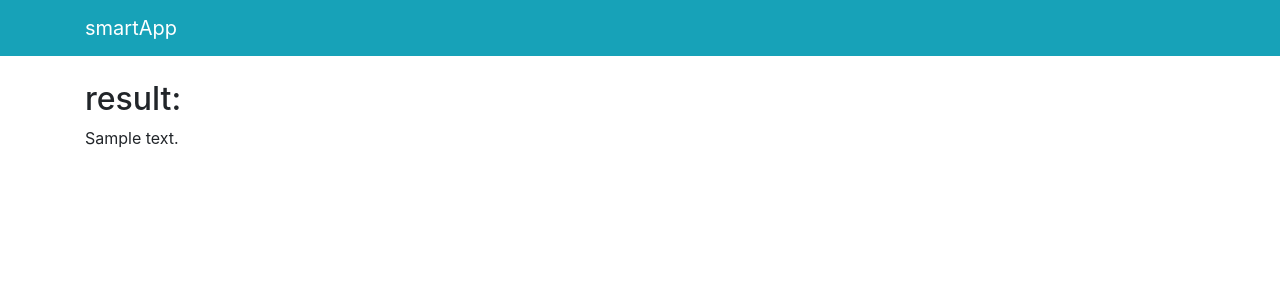
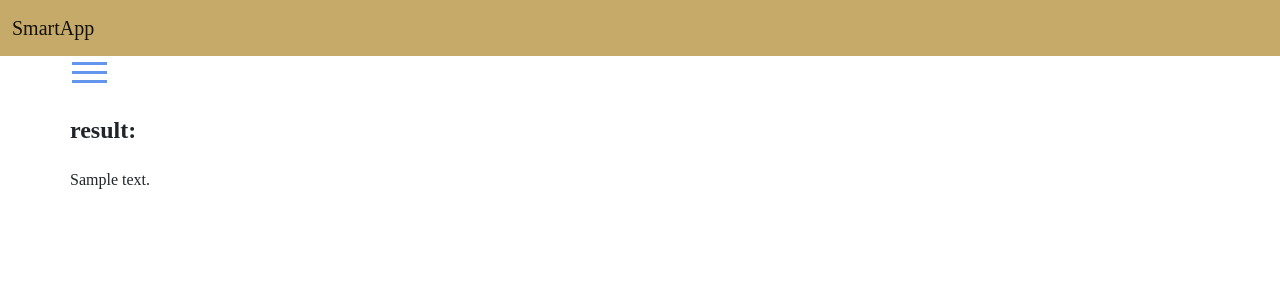
Before and after one commit to kadrisch/SDA-Final-Project, a Django app: template smartapp/index/templates/guide.html in a window 1280 px wide. Shown: the top 300 px of the page. Run offline with Django 4.2, Linux system fonts and the light colour scheme; the template is opened without the code that fills it: most values are stand-ins (such as "Sample title", 1, 10 or a date in 2020); some libraries are stand-ins or nearby versions.

Commit message:
UI changes

```diff
--- a/smartapp/index/templates/base.html
+++ b/smartapp/index/templates/base.html
@@ -1,40 +1,23 @@
-<!DOCTYPE html>
 {% load static %}
-<html>
+<html lang="en">
 <head>
+    <meta charset="utf-8">
+    <meta name="viewport" content="width=device-width, initial-scale=1">
+    <link href="{% static 'styles.css' %}" rel="stylesheet">
     <title>Smart App</title>
-  <meta name="viewport" content="width=device-width, initial-scale=1">
-  <link rel="stylesheet" type="text/css" href="{% static '/styles.css' %}">
-  <link rel="stylesheet" href="https://stackpath.bootstrapcdn.com/bootstrap/4.2.1/css/bootstrap.min.css" integrity="sha384-GJzZqFGwb1QTTN6wy59ffF1BuGJpLSa9DkKMp0DgiMDm4iYMj70gZWKYbI706tWS" crossorigin="anonymous">
-  <script src="https://code.jquery.com/jquery-3.3.1.slim.min.js" integrity="sha384-q8i/X+965DzO0rT7abK41JStQIAqVgRVzpbzo5smXKp4YfRvH+8abtTE1Pi6jizo" crossorigin="anonymous"></script>
-  <script src="https://cdnjs.cloudflare.com/ajax/libs/popper.js/1.14.6/umd/popper.min.js" integrity="sha384-wHAiFfRlMFy6i5SRaxvfOCifBUQy1xHdJ/yoi7FRNXMRBu5WHdZYu1hA6ZOblgut" crossorigin="anonymous"></script>
-  <script src="https://stackpath.bootstrapcdn.com/bootstrap/4.2.1/js/bootstrap.min.js" integrity="sha384-B0UglyR+jN6CkvvICOB2joaf5I4l3gm9GU6Hc1og6Ls7i6U/mkkaduKaBhlAXv9k" crossorigin="anonymous"></script>
 </head>
 <body>
-    <nav class="navbar navbar-expand-lg navbar-dark bg-info">
-      <div class="container fixed">
-        <a class="navbar-brand" href="/">smartApp</a>
-        <button class="navbar-toggler" type="button" data-toggle="collapse" data-target="#navbarNavAltMarkup">
-          <span class="navbar-toggler-icon"></span>
-        </button>
-
-          <div class="collapse navbar-collapse" id="navbarNavAltMarkup">
-          <div class="navbar-nav"></div>
-        </div>
+  <nav class="navbar navbar-light" style="background-color: #c5aa6a;">
+  <div class="container-fluid">
+    <a class="navbar-brand mb-0 h1" href="#"> SmartApp </a>
   </div>
 </nav>
-    <br>
   <div class="container">
-
-<!--  <nav class="topnav">
-    <a href="/">Smart App</a>
-  </nav>-->
+      <!We are adding CSRF Token to provide security from malicious requests>
       {% block content %}
-
+      <form action='/guide' method='post'> {% csrf_token %}</form>
       {% endblock %}
-
-                <br>
-
   </div>
+<script type="text/javascript" src="{% static 'code.js' %}"></script>
   </body>
 </html>
--- a/smartapp/index/templates/guide.html
+++ b/smartapp/index/templates/guide.html
@@ -1,45 +1,22 @@
-<!DOCTYPE html>
-{% load static %}
-<html>
-<head>
-  <title>Smart App</title>
-  <meta name="viewport" content="width=device-width, initial-scale=1">
-  <link rel="stylesheet" type="text/css" href="{% static '/styles.css' %}">
-    <link rel="stylesheet" href="https://stackpath.bootstrapcdn.com/bootstrap/4.2.1/css/bootstrap.min.css" integrity="sha384-GJzZqFGwb1QTTN6wy59ffF1BuGJpLSa9DkKMp0DgiMDm4iYMj70gZWKYbI706tWS" crossorigin="anonymous">
-  <script src="https://code.jquery.com/jquery-3.3.1.slim.min.js" integrity="sha384-q8i/X+965DzO0rT7abK41JStQIAqVgRVzpbzo5smXKp4YfRvH+8abtTE1Pi6jizo" crossorigin="anonymous"></script>
-  <script src="https://cdnjs.cloudflare.com/ajax/libs/popper.js/1.14.6/umd/popper.min.js" integrity="sha384-wHAiFfRlMFy6i5SRaxvfOCifBUQy1xHdJ/yoi7FRNXMRBu5WHdZYu1hA6ZOblgut" crossorigin="anonymous"></script>
-  <script src="https://stackpath.bootstrapcdn.com/bootstrap/4.2.1/js/bootstrap.min.js" integrity="sha384-B0UglyR+jN6CkvvICOB2joaf5I4l3gm9GU6Hc1og6Ls7i6U/mkkaduKaBhlAXv9k" crossorigin="anonymous"></script>
-  </head>
-  <body>
-    <nav class="navbar navbar-expand-lg navbar-dark bg-info">
-      <div class="container fixed">
-        <a class="navbar-brand" href="/">smartApp</a>
-        <button class="navbar-toggler" type="button" data-toggle="collapse" data-target="#navbarNavAltMarkup">
-          <span class="navbar-toggler-icon"></span>
-        </button>
+{% extends "base.html" %}
+{% block content %}
+	<form method="post">
+		{% csrf_token %}
 
-          <div class="collapse navbar-collapse" id="navbarNavAltMarkup">
-          <div class="navbar-nav"></div>
+        <div class="hamburger-menu" onclick="myFunction(this)">
+            <div class="line line-1"></div>
+            <div class="line line-2"></div>
+            <div class="line line-3"></div>
+            <ul class="nav-list">
+                <li class="nav-item">
+                    <a href="#" class="nav-link">Home</a>
+                </li>
+            </ul>
         </div>
-      </div>
-    </nav>
-    <br>
-    <div class="container">
 
-  <nav class="topnav">
-<!--    <a href="index.html">Smart App</a>-->
-        <nav class="topnav-right">
-            <a href="/">
-                <div class="HM"></div>
-                <div class="HM"></div>
-                <div class="HM"></div>
-            </a>
-        </nav>
-  </nav>
         <div class="guide">
              <h2>result:</h2>
                  {{ latest_text }}
         </div>
-    </div>
-</body>
-</html>
+	</form>
+{% endblock %}
--- a/smartapp/index/templates/index.html
+++ b/smartapp/index/templates/index.html
@@ -3,8 +3,8 @@
 	<form method="post">
 		{% csrf_token %}
 
-		<div class="textbox">
-			<textarea placeholder="Enter Your Text Here!" cols="120" rows="14" name="textarea"></textarea>
+		<div class="form-floating mt-4">
+			<textarea placeholder="Enter Your Text Here!" class="form-control" style="height:200px" name="textarea"></textarea>
 			<div class="main">
 				<br/>
 					<input type="checkbox" id="check1" class="toggle" name="RemovePunctuations">
```
Lines whose indentation alone changed are shown as unchanged.
